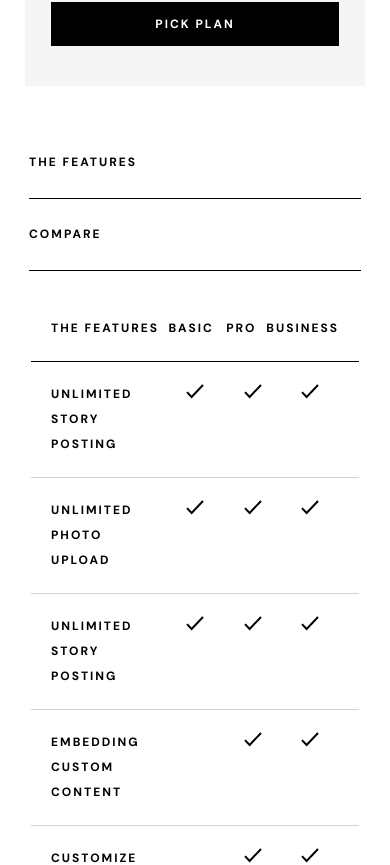
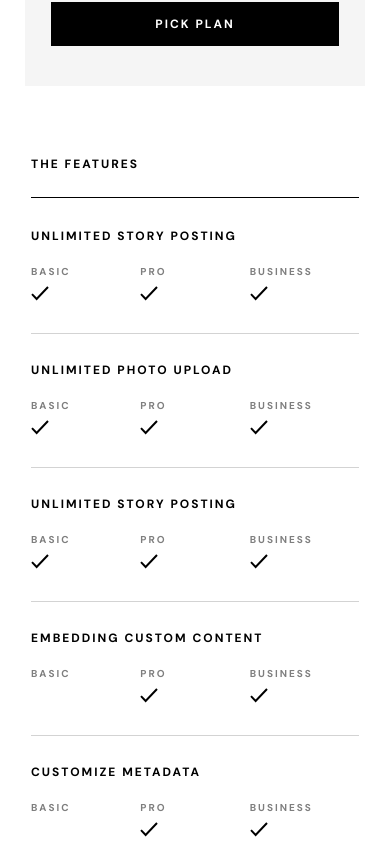
Before and after one commit to ding-09/photosnap, a React (Create React App) app: page /pricing in a window 390 px wide. Shown: the part 2005-2870 px from the top of the page. Built offline with nearby package versions, Linux system fonts and the light colour scheme; the HTML template or start-up script is replaced by a standard one.

Commit message:
fixed PriceTable responsiveness issues

```diff
--- a/src/components/Pricing/PriceTable.js
+++ b/src/components/Pricing/PriceTable.js
@@ -11,7 +11,7 @@ const PriceTable = ({ features }) => {
         <tr>
           <th>The Features</th>
         </tr>
-        <tr>
+        <tr className='tier-heading'>
           <th>Basic</th>
           <th>Pro</th>
           <th>Business</th>
--- a/src/components/Pricing/PriceTable.styled.js
+++ b/src/components/Pricing/PriceTable.styled.js
@@ -13,10 +13,18 @@ export const StyledPriceTable = styled.table`
     font-size: 1.2rem;
     letter-spacing: 0.2rem;
   }
+  thead {
+    tr:first-child {
+      border-bottom: 1px solid #000;
+      padding-bottom: 2rem;
+    }
+  }
   tbody {
     display: flex;
     flex-direction: column;
-    gap: 2.3rem;
+    padding: 2.4rem 0;
+    border-bottom: 1px solid lightgray;
+
   }
   tr {
     display: flex;
@@ -46,6 +54,14 @@ export const StyledPriceTable = styled.table`
   }
 
   /*  MEDIA QUERIES  */
+  @media (max-width: 767px) {
+    caption {
+      display: none;
+    }
+    .tier-heading {
+      display: none;
+    }
+  }
   @media (min-width: 768px) {
     .mobile-caption {
       display: none;
@@ -57,7 +73,6 @@ export const StyledPriceTable = styled.table`
       text-align: center;
       padding-bottom: 6rem;
       border-bottom: none;
-    }
     }
     .tier-name {
       display: none;
@@ -81,9 +96,10 @@ export const StyledPriceTable = styled.table`
     }
     thead {
       border-bottom: 1px solid #000;
+      tr:first-child {
+        border: none;
       }
-  tbody {
-    border-bottom: 1px solid lightgray;
+    }
   }
 
   @media (min-width: 1200px) {
```
Also changed, not shown: 1 other file (tests, documents, lock files or other folders). Lines whose indentation alone changed are shown as unchanged.
